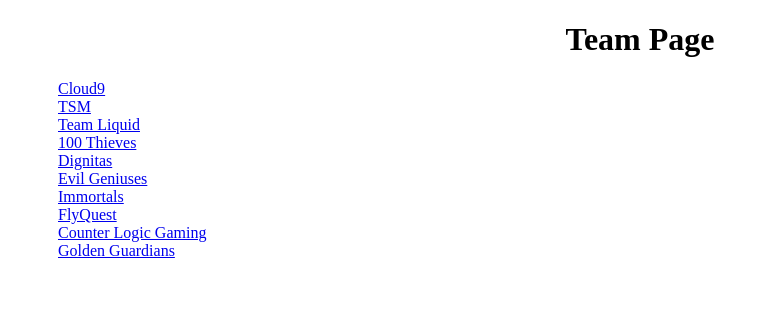
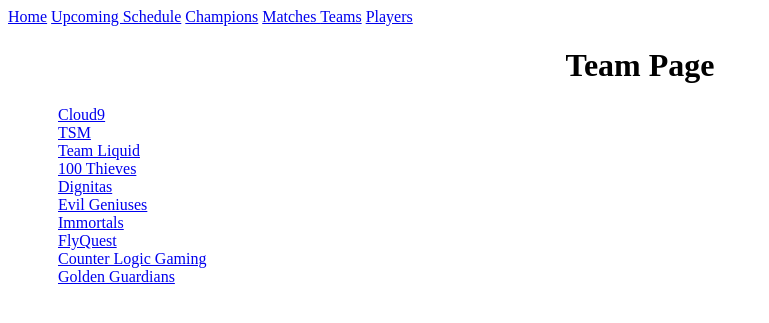
Before and after one commit to BencilSharpie/CS348-LoLEsports, a Django app: page /team in a window 1280 px wide. Shown: the top 323 px of the page, without its empty margins (0-769 px from the left). Run offline with Django 3.2, Linux system fonts and the light colour scheme; data comes from the database, SQL or seed files in the repository.

Commit message:
header navbar

```diff
--- a/CS348Project/lolesports/templates/champ.html
+++ b/CS348Project/lolesports/templates/champ.html
@@ -23,8 +23,12 @@ h1 {text-align: center;}
   color: white;
 }
 </style>
+
 </head>
+
 <body>
+  {% extends "./menubar.html" %}
+{% block content %}
 <h1>Champions</h1>
 <table id="champs">
     <tr>
@@ -43,4 +47,5 @@ h1 {text-align: center;}
     {% endfor %}
 </table>
 </body>
+{% endblock %}
 </html>
--- a/CS348Project/lolesports/templates/match.html
+++ b/CS348Project/lolesports/templates/match.html
@@ -25,8 +25,11 @@ h2 {text-align: center;}
 }
 </style>
 </head>
+{% extends "./menubar.html" %}
+{% block content %}
 <body>
 <h1>Match Page</h1>
 
 </body>
+{% endblock %}
 </html>
--- /dev/null
+++ b/CS348Project/lolesports/templates/menubar.html
@@ -0,0 +1,12 @@
+<!DOCTYPE html>
+<html>
+<div class="topnav">
+    <a href="/">Home</a>
+    <a href="/schedule">Upcoming Schedule</a>
+    <a href="/champion">Champions</a>
+    <a href="/match"> Matches </a>
+    <a href="/team">Teams</a>
+    <a href="/players">Players</a>
+  </div>
+  {% block content %}{% endblock %}
+</html>
--- a/CS348Project/lolesports/templates/team.html
+++ b/CS348Project/lolesports/templates/team.html
@@ -5,6 +5,8 @@
     h1 {text-align: center;}
     p    {color: red;}
     </style>
+{% extends "./menubar.html" %}
+{% block content %}
 <body>
   <h1>Team Page</h1>
 
@@ -15,4 +17,5 @@
 {% endfor %}
 
 </body>
+{% endblock %}
 </html>
--- a/CS348Project/lolesports/templates/team_page.html
+++ b/CS348Project/lolesports/templates/team_page.html
@@ -51,6 +51,8 @@ h2 {text-align: center;}
 }
 </style>
 </head>
+{% extends "./menubar.html" %}
+{% block content %}
 <body>
   {% for teamData in teamInfo %}
     <tr>
@@ -131,4 +133,5 @@ h2 {text-align: center;}
 </table>
 {% endfor %}
 </body>
+{% endblock %}
 </html>
```
Also changed, not shown: CS348Project/lolesports/templates/index.html (+3 -5 lines).
